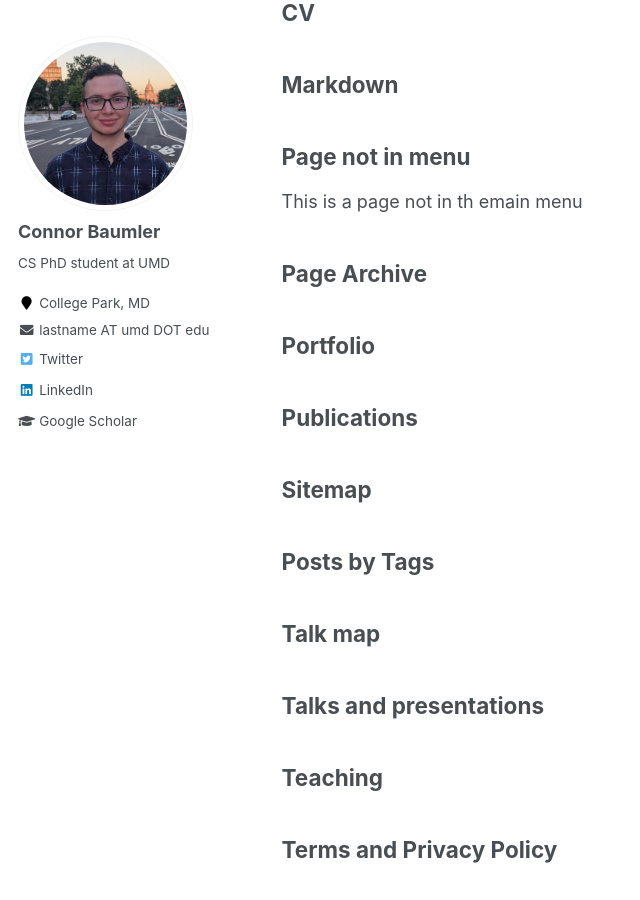
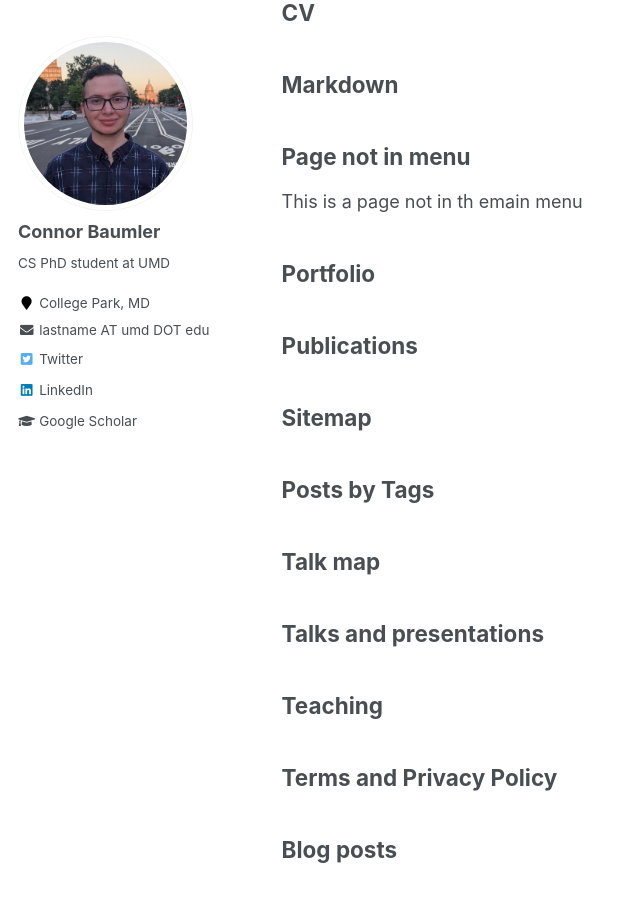
Before and after one commit to ctbaumler/ctbaumler.github.io, a Jekyll site: the page built from _pages/sitemap.md, in a window 1280 px wide and 900 px high, scrolled down 714 px. Shown: the whole window, without its empty margins (0-640 px from the left). Built offline with Jekyll 4.4.1, drawn with Linux system fonts in a browser that asks for light colours.

Commit message:
Update page-archive.html

```diff
--- a/_pages/page-archive.html
+++ b/_pages/page-archive.html
@@ -1,4 +1,4 @@
----
+<!-- ---
 layout: archive
 title: "Page Archive"
 permalink: /page-archive/
@@ -8,4 +8,4 @@
 {% include base_path %}
 {% for post in site.pages %}
   {% include archive-single.html %}
-{% endfor %}
+{% endfor %} -->
```
